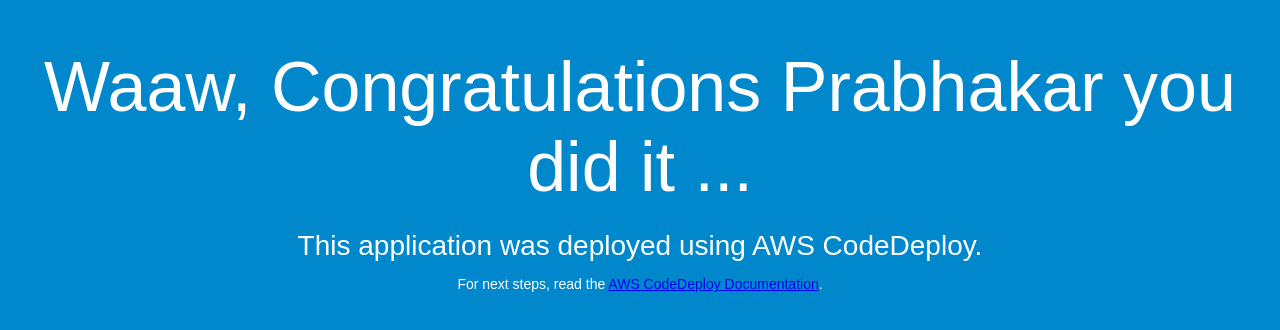
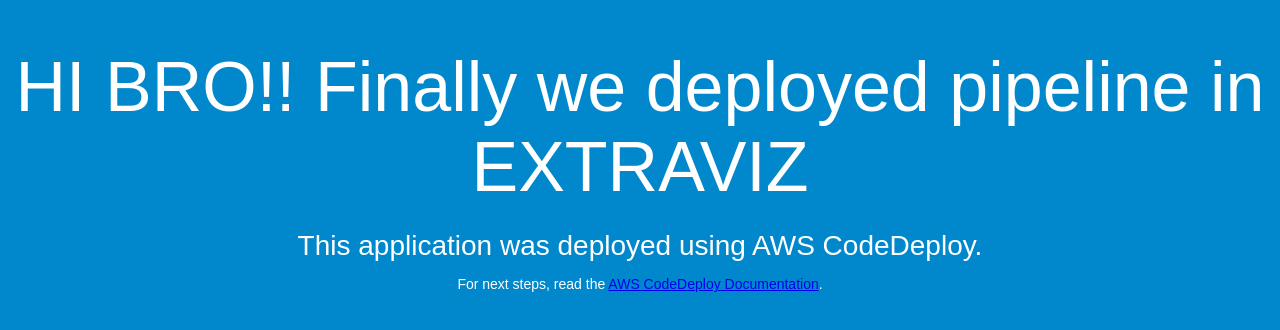
Before and after one commit to cjchandru/pipeline, a plain HTML site: page index.html in a window 1280 px wide. Drawn offline with Linux system fonts and the light colour scheme.

Commit message:
index edit

```diff
--- a/index.html
+++ b/index.html
@@ -26,7 +26,7 @@
 </head>
 <body>
   <div align="center">
-    <h1>Waaw, Congratulations Prabhakar you did it ...</h1>
+    <h1>HI BRO!! Finally we deployed pipeline in EXTRAVIZ</h1>
     <h2>This application was deployed using AWS CodeDeploy.</h2>
     <p>For next steps, read the <a href="http://aws.amazon.com/documentation/codedeploy">AWS CodeDeploy Documentation</a>.</p>
   </div>
```
